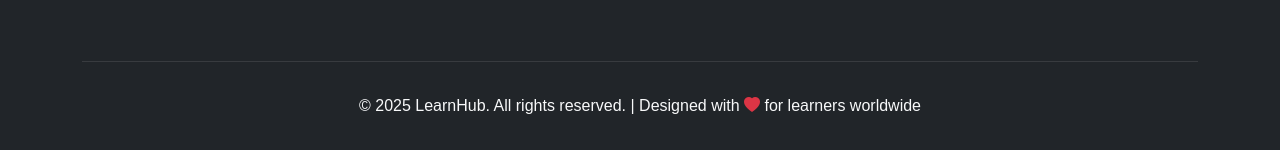
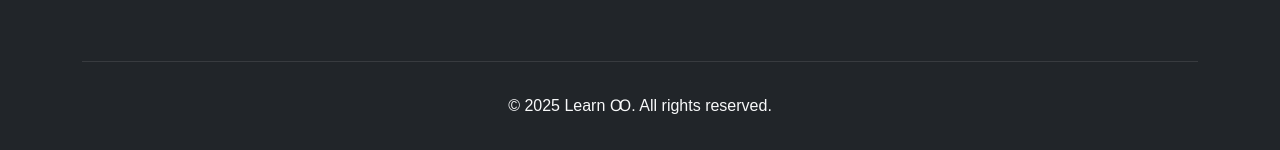
Before and after one commit to AbdulRahmanKhawaga/Bootstrap-Lab2, a plain HTML site: page index.html in a window 1280 px wide. Shown: the part 3740-3890 px from the top of the page. Drawn offline with nearby package versions, Linux system fonts and the light colour scheme.

Commit message:
third commit

```diff
--- a/index.html
+++ b/index.html
@@ -606,8 +606,7 @@
         </div>
         <div class="footer-bottom text-center">
           <p class="mb-0">
-            &copy; 2025 LearnHub. All rights reserved. | Designed with
-            <i class="bi bi-heart-fill text-danger"></i> for learners worldwide
+            &copy; 2025 Learn Ꝏ. All rights reserved.
           </p>
         </div>
       </div>
```
